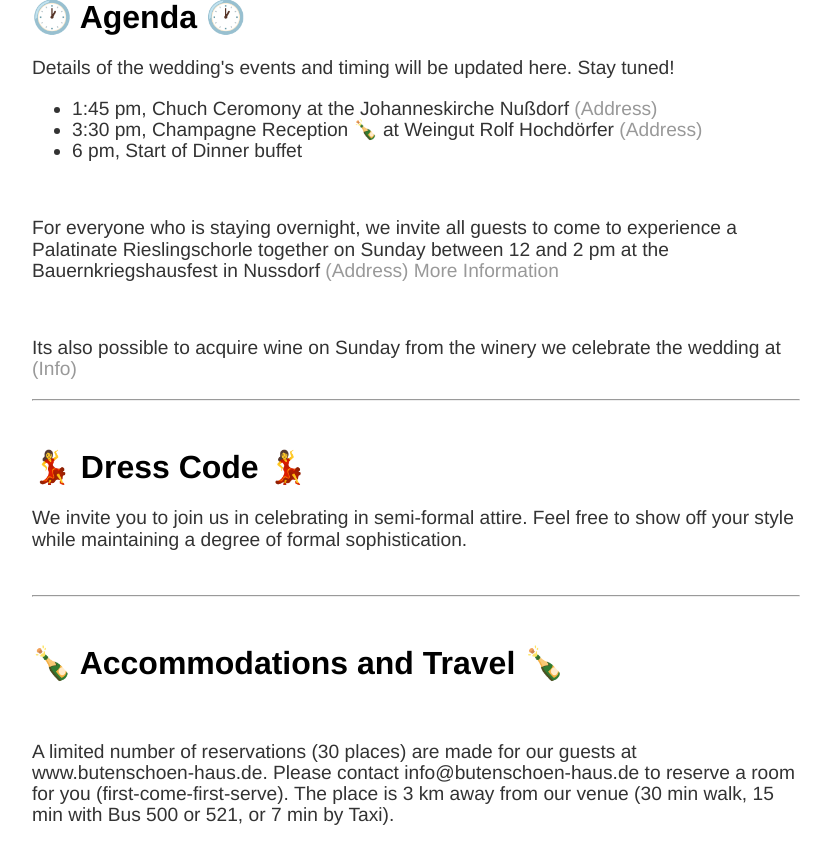
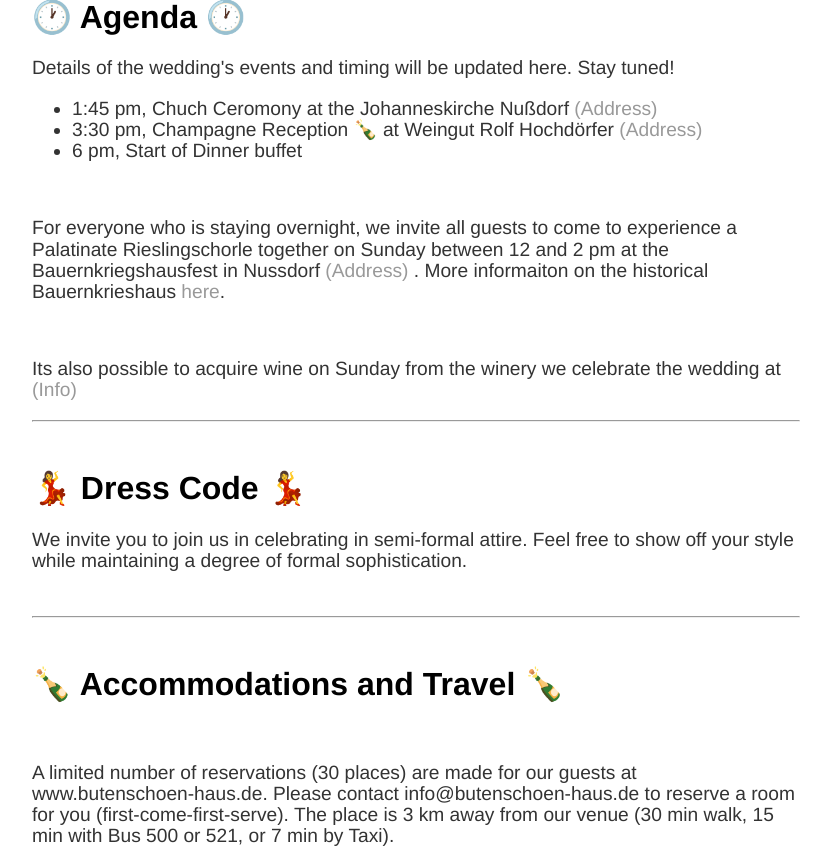
Before and after one commit to twambsganss/twambsganss.github.io, a Jekyll site: the page built from index.html, in a window 1280 px wide and 900 px high, scrolled down 1914 px, cut to the strip 0-859 px from the top of the window. Shown: the whole strip, without its empty margins (224-1055 px from the left). Built offline with Jekyll 4.4.1, drawn with Linux system fonts in a browser that asks for light colours.

Commit message:
Update index.html

```diff
--- a/index.html
+++ b/index.html
@@ -51,7 +51,7 @@ title: 2023 Jin-Ah & Thiemo
 
 </br>
 
-<p> For everyone who is staying overnight, we invite all guests to come to experience a Palatinate Rieslingschorle together on Sunday between 12 and 2 pm at the Bauernkriegshausfest in Nussdorf <a href="https://goo.gl/maps/1noaVKyxZLzvS23i9"> (Address) </a> <a href="https://www.bauernkriegshaus-nussdorf.de/"> More Information </a> </p>
+<p> For everyone who is staying overnight, we invite all guests to come to experience a Palatinate Rieslingschorle together on Sunday between 12 and 2 pm at the Bauernkriegshausfest in Nussdorf <a href="https://goo.gl/maps/1noaVKyxZLzvS23i9"> (Address) </a>. More informaiton on the historical Bauernkrieshaus <a href="https://www.bauernkriegshaus-nussdorf.de/">here</a>. </p>
 </br>
 <p> Its also possible to acquire wine on Sunday from the winery we celebrate the wedding at <a href="http://www.kernlinghof.de/vinothek.html"> (Info) </a></p>
 <hr>
```
